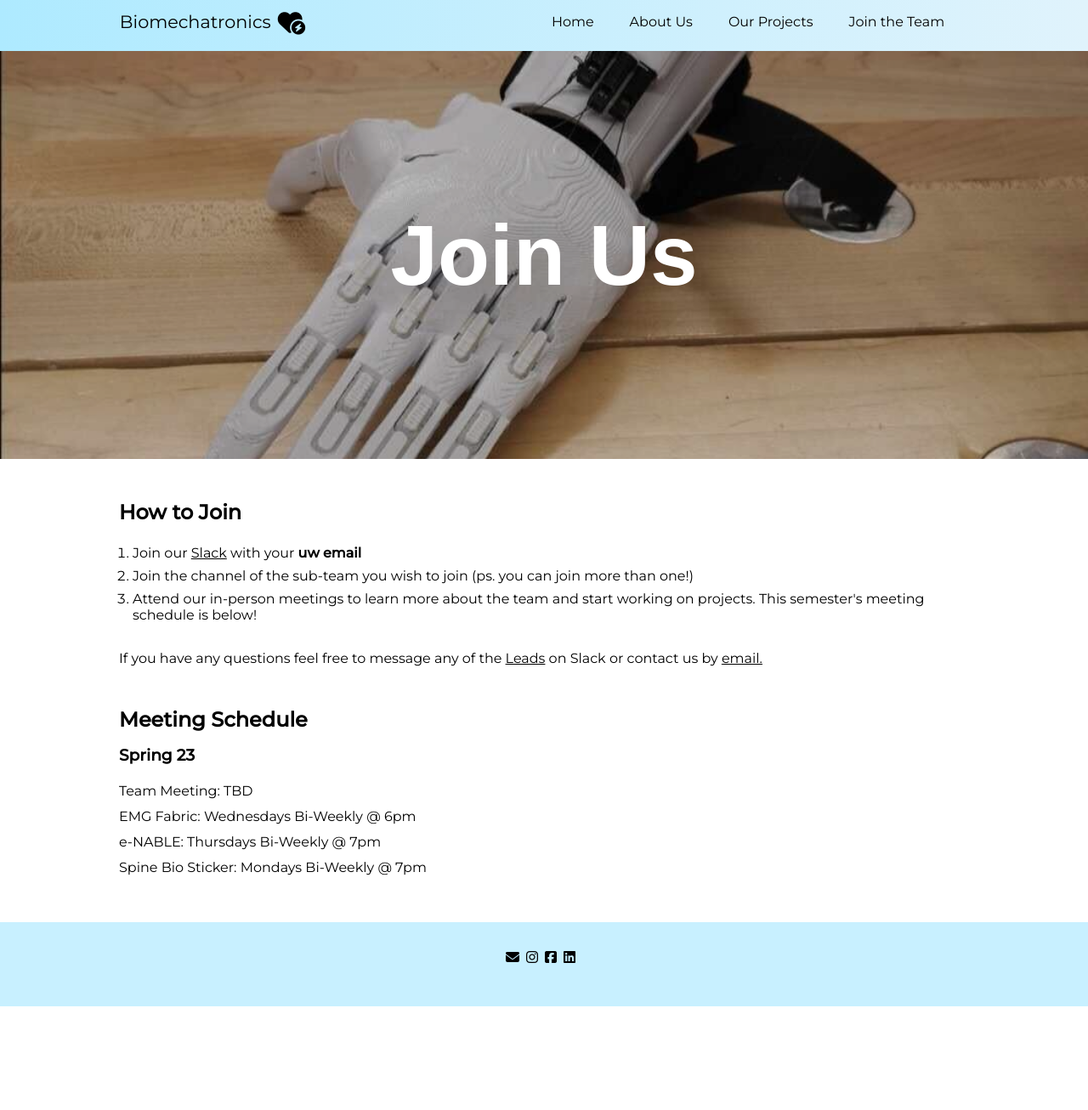
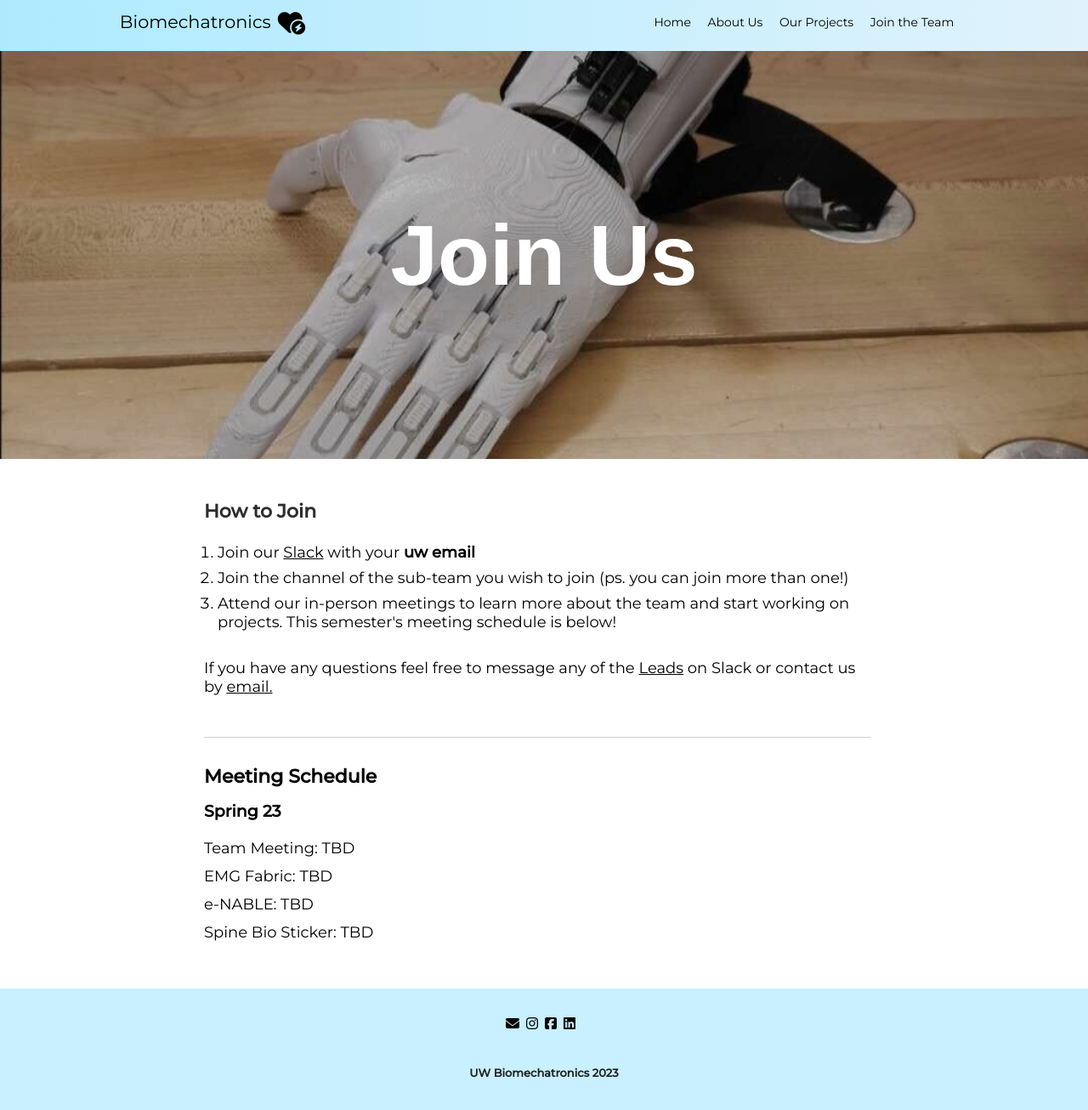
Before and after one commit to ayahamer/biotron-site-react, a React (Create React App) app: page /#/join in a window 1280 px wide. Shown: the top 1306 px of the page at 85% size. Before the commit the page ends 1184 px from the top, so only its background shows below. Built offline with nearby package versions, Linux system fonts and the light colour scheme.

Commit message:
added stuff to pages

```diff
--- a/src/components/Footer.css
+++ b/src/components/Footer.css
@@ -18,6 +18,15 @@
 .footer-links-wrapper {
   display: flex;
   justify-content: center;
+  flex-direction: column;
+  align-items: center;
+}
+
+.footer-links-wrapper > h2 {
+ color: #222222;
+ font-size: 13px;
+ padding: 1.5rem 0 0.5rem 0;
+ font-family: "Montserrat", sans-serif;
 }
 
 .footer-links-items {
@@ -25,10 +34,6 @@
   flex-direction: row;
   text-align: center;
   box-sizing: border-box;
-}
-
-.footer-links-items > h2 {
-  color: #fff;
 }
 
 .footer-links-items a {
--- a/src/components/Footer.js
+++ b/src/components/Footer.js
@@ -17,6 +17,8 @@ function Footer() {
               <Link to='/join'> <i class="fa-brands fa-linkedin"></i> </Link>
 
           </div>
+
+          <h2>UW Biomechatronics 2023</h2>
         </div>
       </div>
 
--- a/src/components/Navbar.css
+++ b/src/components/Navbar.css
@@ -1,7 +1,6 @@
 /* took this code from this github: https://github.com/briancodex/react-website-v1/blob/master/src/components/Navbar.css*/
 .navbar {
     background: linear-gradient(90deg, rgb(174, 234, 255) 0%, rgb(224, 243, 252) 100%);
-
     height: 60px;
     display: flex;
     justify-content: center;
@@ -48,7 +47,7 @@
   }
 
   .nav-item {
-    height: 50px;
+    height: 40px;
   }
 
   .nav-links {
@@ -56,8 +55,9 @@
     display: flex;
     align-items: center;
     text-decoration: none;
-    padding: 0.5rem 1rem;
+    padding: 0.5rem 0.3rem;
     height: 80%;
+    font-size: 14px;
   }
 
   .nav-links:hover {
--- a/src/components/pages/AboutUs.css
+++ b/src/components/pages/AboutUs.css
@@ -8,13 +8,15 @@
   align-items: center;
   box-shadow: inset 0 0 0 1000px rgba(0, 0, 0, 0.2);
   object-fit: contain;
+  font-family: "Montserrat", sans-serrif;
+  font-size: 60px;
 }
 
 .about-container {
   display: flex;
   flex-flow: column;
-  align-items: center;
-  max-width: 1000px;
+  align-items: left;
+  max-width: 700px;
   width: 100%;
   margin: 0 auto;
 }
@@ -22,6 +24,8 @@
 .us > h2 {
   margin-top: 3rem;
   color: #000000;
+  font-family: "Montserrat", sans-serrif;
+  font-size: 22px;
 }
 
 .us > p {
@@ -30,10 +34,15 @@
   padding: 1rem 0 2rem 0;
   margin-right: 1em;
   margin-bottom: 1rem;
+  font-family: "Montserrat", sans-serrif;
+  font-size: 16px;
+  line-height: 1.5;
 }
 
 .team > h2 {
   color: #000000;
+  justify-content: left;
+  font-family: "Montserrat", sans-serrif;
 }
 
 .team > p {
@@ -42,4 +51,7 @@
   padding: 1rem 0 2rem 0;
   margin-right: 1em;
   margin-bottom: 1rem;
+  font-family: "Montserrat", sans-serrif;
+  line-height: 1.5;
+  font-size: 16px;
 }
--- a/src/components/pages/AboutUs.js
+++ b/src/components/pages/AboutUs.js
@@ -2,6 +2,8 @@ import React from 'react';
 import '../../App.css';
 import Footer from '../Footer';
 import './AboutUs.css';
+import {Link} from 'react-router-dom';
+
 
 export default function AboutUs() {
   return (
@@ -10,14 +12,17 @@ export default function AboutUs() {
 
     <div className="about-container">
       <div className="us">
-        <h2>Who we are</h2>
-        <p> Lorem ipsum dolor sit amet, consectetur adipiscing elit, sed do   eiusmod tempor incididunt ut labore et dolore magna aliqua. Ut enim ad  minim veniam, quis nostrud exercitation ullamco laboris nisi ut aliquip   ex ea commodo consequat. Duis aute irure dolor in reprehenderit in  voluptate velit esse cillum dolore eu fugiat nulla pariatur. Excepteur  sint occaecat cupidatat non proident, sunt in culpa qui officia deserunt  mollit anim id est laborum.
+        <h2>Who We Are</h2>
+        <p> The Biomechatronics (aka. Biotron) team is a design team at the University of Waterloo that designs and builds biomechanical devices to solve biomedical problems. We are a group of science and engineering students that create solutions to emerging and existing problems in the biomedical field.
+        <br />
+        <br />
+        Our team is comprised of 3 sub-teams: <b>EMG Fabric, e-NABLE, and Spine Bio Sticker</b>, each of which are working on their own projects. You can learn more about each project <Link to='/projects'>here.</Link>
         </p>
       </div>
 
       <div className="team">
-        <h2>Our Team</h2>
-        <p> Lorem ipsum dolor sit amet, consectetur adipiscing elit, sed do eiusmod tempor incididunt ut labore et dolore magna aliqua. Ut enim ad minim veniam, quis nostrud exercitation ullamco laboris nisi ut aliquip ex ea commodo consequat. Duis aute irure dolor in reprehenderit in voluptate velit esse cillum dolore eu fugiat nulla pariatur. Excepteur sint occaecat cupidatat non proident, sunt in culpa qui officia deserunt mollit anim id est laborum.
+        <h2>Meet the Team Leads</h2>
+        <p> hhh
         </p>
       </div>
     </div>
--- a/src/components/pages/Join.css
+++ b/src/components/pages/Join.css
@@ -14,25 +14,28 @@
   display: flex;
   flex-flow: column;
   align-items: left;
-  max-width: 1000px;
+  max-width: 800px;
   width: 100%;
   margin: 0 auto;
 }
 
 .how > h2 {
   margin-top: 3rem;
-  color: #000000;
+  color: #2d2d2d;
   font-family: 'Montserrat', sans-serif;
+  font-size: 22px;
 }
 
 .how > p {
   color: #000000;
   text-decoration: none;
-  padding: 0.5rem 0 1rem 0;
+  padding: 0.5rem 0 3rem 0;
   margin-right: 1rem;
   margin-bottom: 1rem;
   font-family: 'Montserrat', sans-serif;
   text-decoration: none;
+  font-size: 18px;
+  border-bottom: 1px solid #d2cece;
 }
 
 .how-list {
@@ -64,6 +67,7 @@
   color: #000000;
   margin-bottom: 0.5rem;
   font-family: 'Montserrat', sans-serif;
+  font-size: 22px;
 }
 
 .meeting > h3 {
@@ -71,6 +75,7 @@
   font-family: 'Montserrat', sans-serif;
   margin-top: 1rem;
   margin-bottom: 1rem;
+  font-size: 19px;
 }
 
 .meeting > p {
@@ -79,4 +84,5 @@
   padding: 0.3rem 0 0.1rem 0;
   margin-bottom: 0.3rem;
   font-family: 'Montserrat', sans-serif;
+  font-size: 18px;
 }
--- a/src/components/pages/Join.js
+++ b/src/components/pages/Join.js
@@ -27,9 +27,9 @@ export default function Join() {
     <h2>Meeting Schedule</h2>
     <h3>Spring 23</h3>
     <p> Team Meeting: TBD </p>
-    <p> EMG Fabric: Wednesdays Bi-Weekly @ 6pm </p>
-    <p> e-NABLE: Thursdays Bi-Weekly @ 7pm </p>
-    <p> Spine Bio Sticker: Mondays Bi-Weekly @ 7pm </p>
+    <p> EMG Fabric: TBD </p>
+    <p> e-NABLE: TBD </p>
+    <p> Spine Bio Sticker: TBD </p>
   </div>
 </div>
 
```
